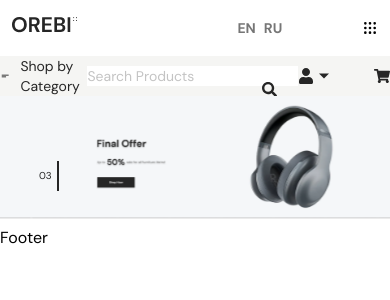
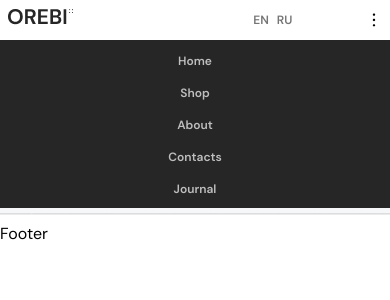
Before and after one commit to Marimo-103/OREBI, a React (Vite) app: page / in a window 390 px wide. Shown: the top 300 px of the page. Built offline with nearby package versions, Linux system fonts and the light colour scheme.

Commit message:
responsive start

```diff
--- a/src/Components/Navbar.jsx
+++ b/src/Components/Navbar.jsx
@@ -1,18 +1,22 @@
-import React from 'react'
+import React, { useState } from 'react'
 import Container from '../Layers/Container'
 import Logo from '../Layers/Logo'
 import Logo_image from '/Common Images/Logo.png'
 import Li from '../Layers/Li'
 import { TbGridDots } from "react-icons/tb";
+import { RxDotsHorizontal } from 'react-icons/rx'
 const Navbar = () => {
+
+  let [show, setShow] = useState(true)
+
   return (
     <nav>
-        <Container className='flex sm:py-8 sm:px-0 items-center justify-between py-4 px-3'>
+        <Container className='flex md:py-8 md:px-0 items-center justify-between p-2 relative z-20'>
             <div className="logo">
               <Logo src={Logo_image}/>
             </div>
             <div className="menu">
-              <ul className='hidden sm:flex gap-x-10 items-center'>
+              <ul className={`md:static flex md:flex-row flex-col gap-x-10 gap-y-2 items-center absolute top-full left-0 md:bg-transparent bg-[#262626] w-full md:w-auto p-2 md:p-0 z-[-1222] transition-all duration-300 ${ show ? "mt-0" : "mt-[-100%]"}`}>
                 <Li value='Home' />
                 <Li value='Shop' />
                 <Li value='About' />
@@ -21,13 +25,18 @@ const Navbar = () => {
               </ul>
             </div>
             <div className="lang">
-              <ul className='flex gap-x-2 sm:gap-x-5 items-center'>
-                <Li value='EN' />
-                <Li value='RU' />
-              </ul>
+              <div className='flex gap-x-2 sm:gap-x-5 items-center'>
+                <p className='md:text-sm text-xs font-semibold md:font-bold text-[#767676] transition-all duration-300 hover:text-[#262626] cursor-pointer'>
+                  EN
+                </p>
+                <p className='md:text-sm text-xs font-semibold md:font-bold text-[#767676] transition-all duration-300 hover:text-[#262626] cursor-pointer'>
+                  RU
+                </p>
+              </div>
             </div>
-            <div className='sm:hidden'>
-              <TbGridDots />
+            <div onClick={()=> setShow(!show)} className='md:hidden cursor-pointer relative'>
+              <TbGridDots className={`absolute top-1/2 -translate-y-1/2 right-0 transition-all duration-300 ${ show ? "opacity-0" : "opacity-100 rotate-90"}`}/>
+              <RxDotsHorizontal className={`font-bold absolute top-1/2 -translate-y-1/2 right-0 transition-all duration-300 ${ show ? "opacity-100 -rotate-90" : "opacity-0"}`}/>
             </div>
         </Container>
     </nav>
--- a/src/Components/Searchbar.jsx
+++ b/src/Components/Searchbar.jsx
@@ -8,24 +8,24 @@ import { FaSearch } from "react-icons/fa";
 
 const Searchbar = () => {
   return (
-    <section className='search_bar bg-[#F5F5F3]'>
-        <Container className='flex justify-between items-center sm:py-[25px] py-12px'>
+    <section className='search_bar bg-[#F5F5F3] relative z-10'>
+        <Container className='flex justify-between items-center md:py-[25px] p-2'>
             <div className="category flex gap-[10px] items-center hover:cursor-pointer">
-                <MdOutlineShortText className='text-lg'/>
-                <span className='text-sm text-[#262626] font-normal'>
+                <MdOutlineShortText className='md:text-lg text-xl'/>
+                <span className='md:block hidden text-sm text-[#262626] font-normal'>
                     Shop by Category
                 </span>
             </div>
-            <div className="search w-[601px] relative">
-                <input type="text" placeholder='Search Products' className='w-full sm:py-4 sm:px-[21px] text-sm text-[#262626] placeholder:text-[#C4C4C4] placeholder:font-normal font-medium outline-none'/>
-                <FaSearch className='absolute top-[18px] right-[21px] text-[15px] text-[#262626] hover:cursor-pointer'/>
+            <div className="search md:w-[601px] w-[250px] relative">
+                <input type="text" placeholder='Search Products' className='w-full md:py-4 md:px-[21px] p-2 text-sm text-[#262626] placeholder:text-[#C4C4C4] placeholder:font-normal font-medium outline-none'/>
+                <FaSearch className='absolute top-1/2 -translate-y-1/2 md:right-[21px] right-2 md:text-[15px] text-xs text-[#262626] hover:cursor-pointer'/>
             </div>
-            <div className="cart-login flex items-center gap-x-10 text-[#262626]">
-                <div className="user flex items-center hover:cursor-pointer">
+            <div className="cart-login flex items-center md:gap-x-10 gap-x-2 text-[#262626]">
+                <div className="user flex items-center hover:cursor-pointer md:text-base text-xs">
                     <FaUser />
-                    <IoMdArrowDropdown className='text-xl' />
+                    <IoMdArrowDropdown className='md:text-xl' />
                 </div>
-                <div className="cart hover:cursor-pointer">
+                <div className="cart hover:cursor-pointer md:text-base text-xs">
                     <FaShoppingCart />
                 </div>
             </div>
--- a/src/Layers/Li.jsx
+++ b/src/Layers/Li.jsx
@@ -4,7 +4,7 @@ import { Link } from 'react-router-dom'
 const Li = ({className, value}) => {
   return (
     <li>
-        <Link className={`text-sm font-bold text-[#767676] transition-all duration-300 hover:text-[#262626] ${className}`}>
+        <Link className={`md:text-sm text-xs font-semibold md:font-bold md:text-[#767676] text-[#ffffffb3] transition-all duration-300 md:hover:text-[#262626] ${className}`}>
             {value}
         </Link>
     </li>
```
